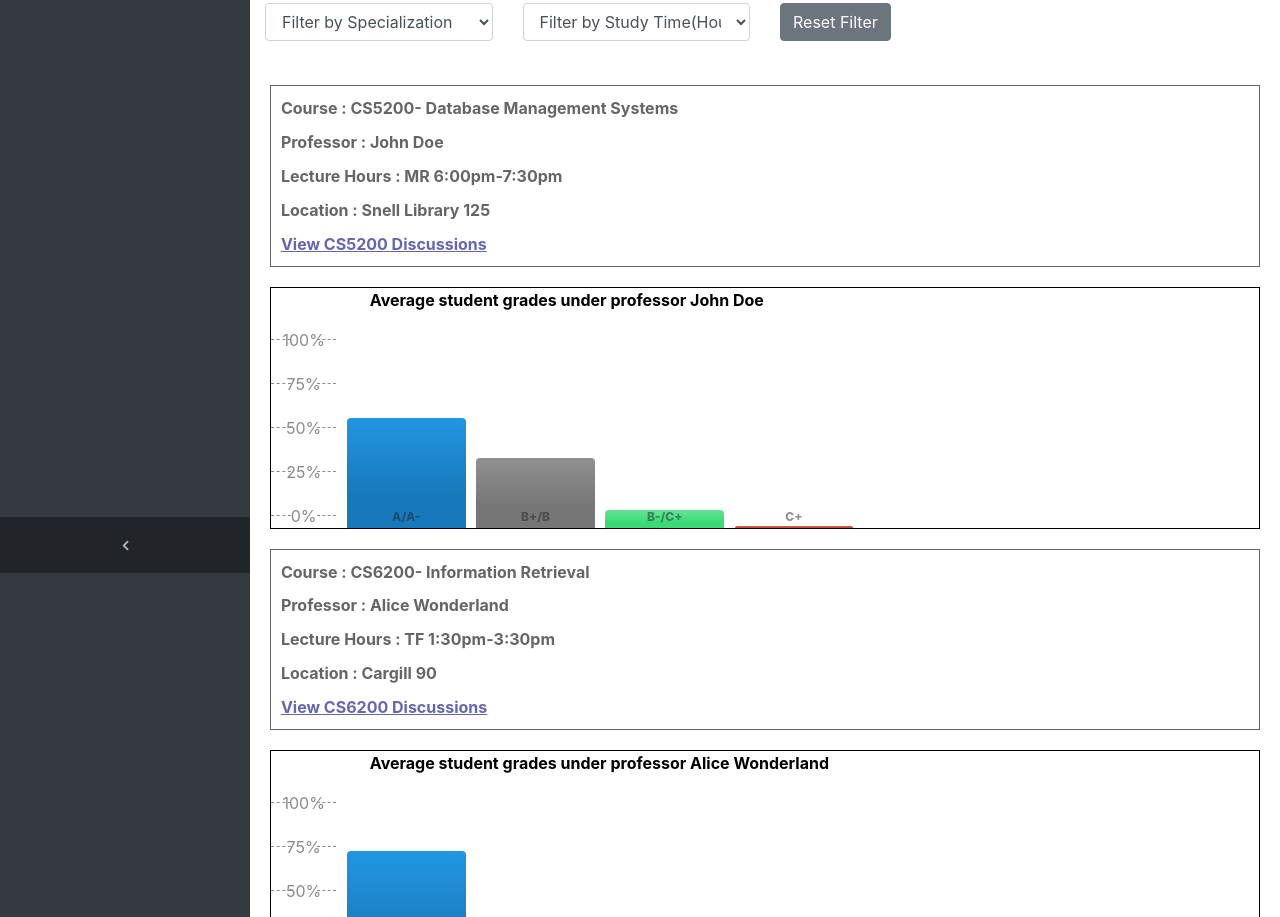
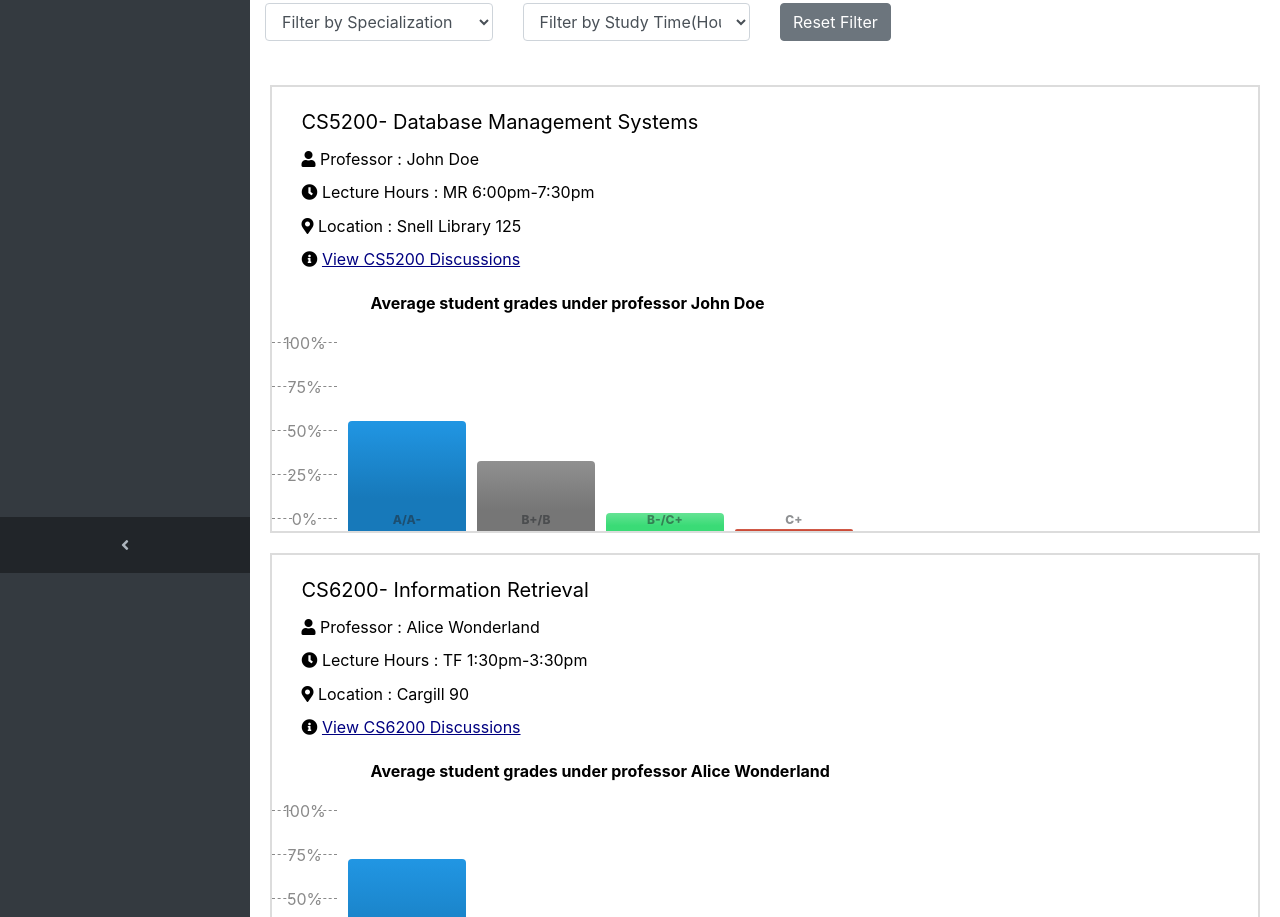
Before and after one commit to farha-neu/advisors, a plain HTML site: page courses.html in a window 1280 px wide. Shown: the part 227-1144 px from the top of the page. Drawn offline with Linux system fonts and the light colour scheme.

Commit message:
course cosmetics

```diff
--- a/courses.html
+++ b/courses.html
@@ -10,8 +10,7 @@
   <title>CCIS Graduate Academic Advisor-Course</title>
   <!-- Bootstrap core CSS-->
   <link href="vendor/bootstrap/css/bootstrap.min.css" rel="stylesheet">
-  <!-- Custom fonts for this template-->
-  <link href="vendor/font-awesome/css/font-awesome.min.css" rel="stylesheet" type="text/css">
+  <link rel="stylesheet" href="https://use.fontawesome.com/releases/v5.6.3/css/all.css" integrity="sha384-UHRtZLI+pbxtHCWp1t77Bi1L4ZtiqrqD80Kn4Z8NTSRyMA2Fd33n5dQ8lWUE00s/" crossorigin="anonymous">
   <!-- Custom styles for this template-->
   <link href="css/sb-admin.css" rel="stylesheet">
 
@@ -135,15 +134,16 @@
 
 </div>
 <div>
+  <div class="opbox">
     <div class="transbox">
-  <p>Course : CS5200- Database Management Systems</p>
-	<p>Professor : John Doe</p>
-	<p>Lecture Hours : MR 6:00pm-7:30pm</p>
-  <p>Location : Snell Library 125</p>
-  <p><a href="viewThreads-dbms.html" style="color:navy; text-decoration: underline;">View CS5200 Discussions</a></p>
+    <p>CS5200- Database Management Systems</p>
+    <p><i class="fas fa-user"></i> Professor : John Doe</p>
+    <p><i class="fas fa-clock"></i> Lecture Hours : MR 6:00pm-7:30pm</p>
+    <p><i class="fas fa-map-marker-alt"></i> Location : Snell Library 125</p>
+    <p><i class="fas fa-info-circle"></i> <a href="viewThreads-dbms.html" style="color:navy; text-decoration: underline;">View CS5200 Discussions</a></p>
     </div>
 
-<div class="opbox">
+
   <div class="score">
   <p > Average student grades under professor John Doe</p>
   </div>
@@ -174,15 +174,16 @@
   </ul></div>
   </div>
 <div>
+<div class="opbox">
   <div class="transbox">
-  <p>Course : CS6200- Information Retrieval</p>
-	<p>Professor : Alice Wonderland</p>
-  <p>Lecture Hours : TF 1:30pm-3:30pm</p>
-  <p>Location : Cargill 90</p>
-  <p><a href="viewThreads-dbms.html" style="color:navy; text-decoration: underline;">View CS6200 Discussions</a></p>
+  <p>CS6200- Information Retrieval</p>
+	<p><i class="fas fa-user"></i> Professor : Alice Wonderland</p>
+  <p><i class="fas fa-clock"></i> Lecture Hours : TF 1:30pm-3:30pm</p>
+  <p><i class="fas fa-map-marker-alt"></i> Location : Cargill 90</p>
+  <p><i class="fas fa-info-circle"></i> <a href="viewThreads-dbms.html" style="color:navy; text-decoration: underline;">View CS6200 Discussions</a></p>
   </div>
 
-<div class="opbox">
+
 <div class="score">
 <p > Average student grades under professor Alice Wonderland</p>
 </div>
--- a/css/sb-admin.css
+++ b/css/sb-admin.css
@@ -1,6 +1,7 @@
 html {
   position: relative;
   min-height: 100%;
+  font-family: 'Times New Roman', Times, serif;
 }
 
 body {
--- a/css/stylerecommendcourse.css
+++ b/css/stylerecommendcourse.css
@@ -132,26 +132,31 @@
 div.transbox {
   margin: 20px;
   background-color: #ffffff;
-  border: 1px solid black;
-  opacity: 0.6;
-  filter: alpha(opacity=60); /* For IE8 and earlier */
+  /* border: 1px solid black; */
+  /* opacity: 0.6; */
+  /* filter: alpha(opacity=60);  */
+  /* For IE8 and earlier */
 }
 
 div.opbox {
   margin: 20px;
   background-color: #ffffff;
-  border: 1px solid black;
+  border: 2px solid gainsboro;
   opacity: 1;
   filter: alpha(opacity=60); /* For IE8 and earlier */
 }
 
 div.transbox p {
   margin: 1%;
-  font-weight: bold;
-  color: #000000;
+  /* font-weight: bold; */
+  color:black;
 }
 div.score p {
   margin-left: 10%;
   font-weight: bold;
   color: #000000;
 }
+
+.transbox p:first-child{
+  font-size: 20px;
+}
```
Lines whose indentation alone changed are shown as unchanged.
